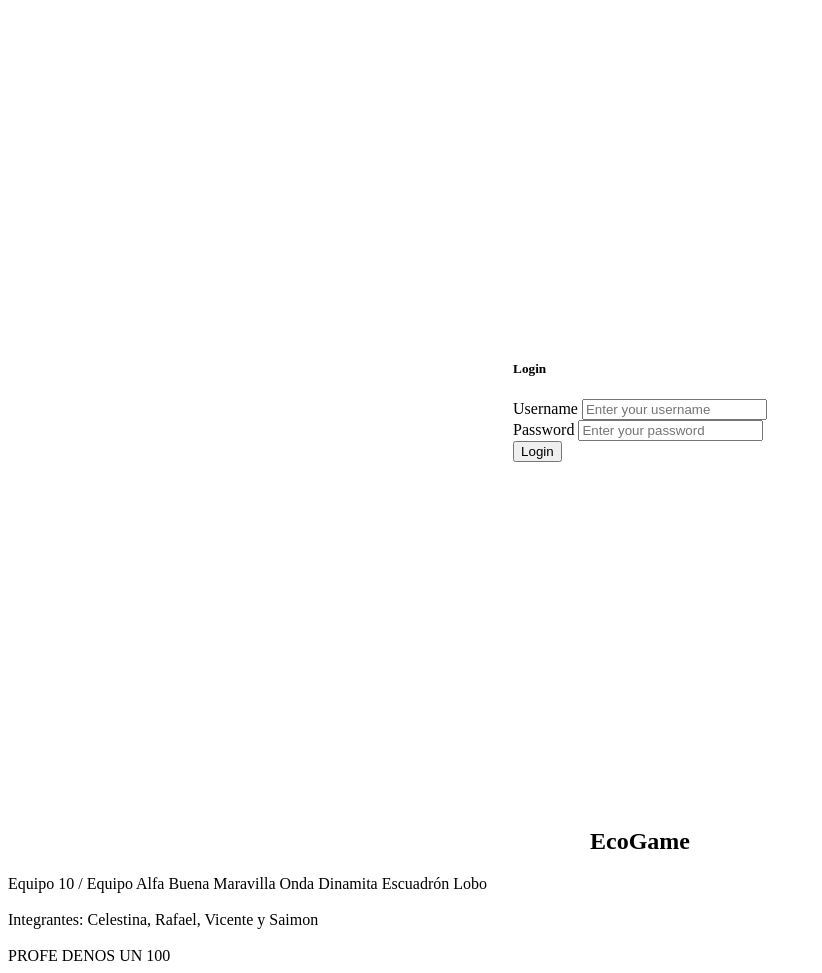
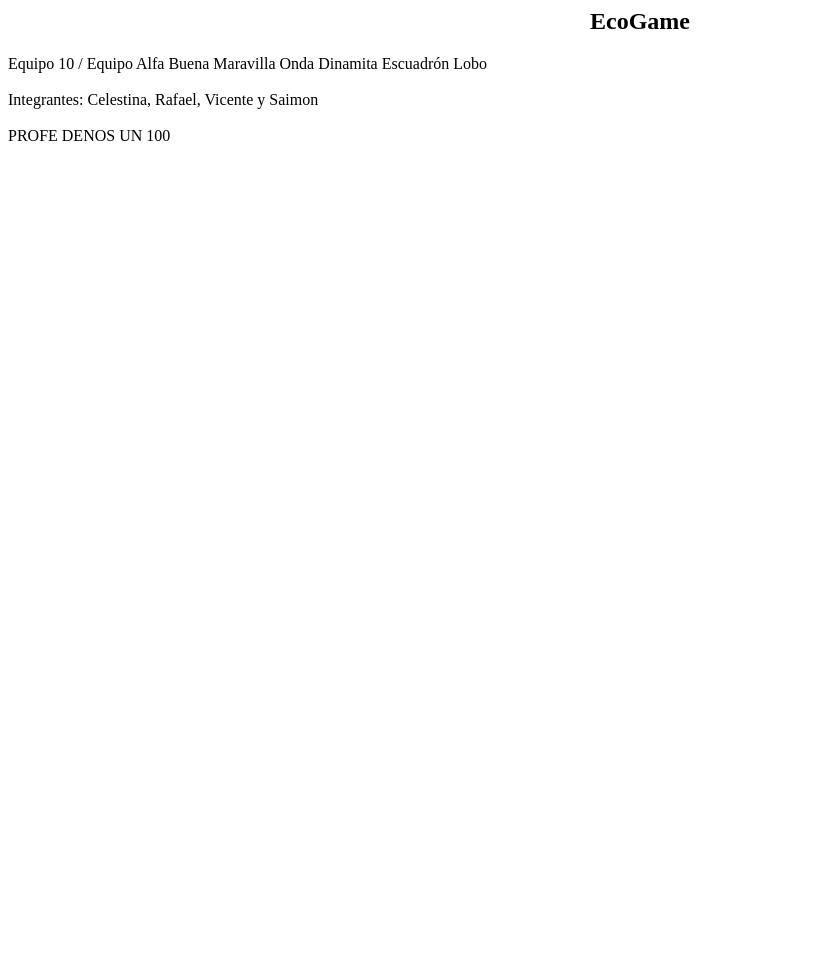
Before and after one commit to soyandel/EcoGame, a Django app: page /t2/ in a window 1280 px wide. Shown: the whole page, without its empty margins (0-822 px from the left). After the commit the page ends 141 px from the top, so only its background shows below. Run offline with Django 4.2, Linux system fonts and the light colour scheme.

Commit message:
Moví el inicio de sesion a register.html

```diff
--- a/EcoGame/eco_app/templates/index.html
+++ b/EcoGame/eco_app/templates/index.html
@@ -1,21 +1,3 @@
-<div class="container" style="display: flex; justify-content: center; align-items: center; min-height: 100vh;">
-    <div class="card bg-body-secondary">
-        <div class="card-body">
-            <h5 class="card-title">Login</h5>
-            <form>
-                <div class="mb-4">
-                    <label for="username" class="form-label">Username</label>
-                    <input type="text" class="form-control" id="username" placeholder="Enter your username">
-                </div>
-                <div class="mb-4">
-                    <label for="password" class="form-label">Password</label>
-                    <input type="password" class="form-control" id="password" placeholder="Enter your password">
-                </div>
-                <button type="submit" class="btn btn-primary">Login</button>
-            </form>
-        </div>
-    </div>
-</div>
 <html>
   <head>
       <title> EcoGame </title>
```
